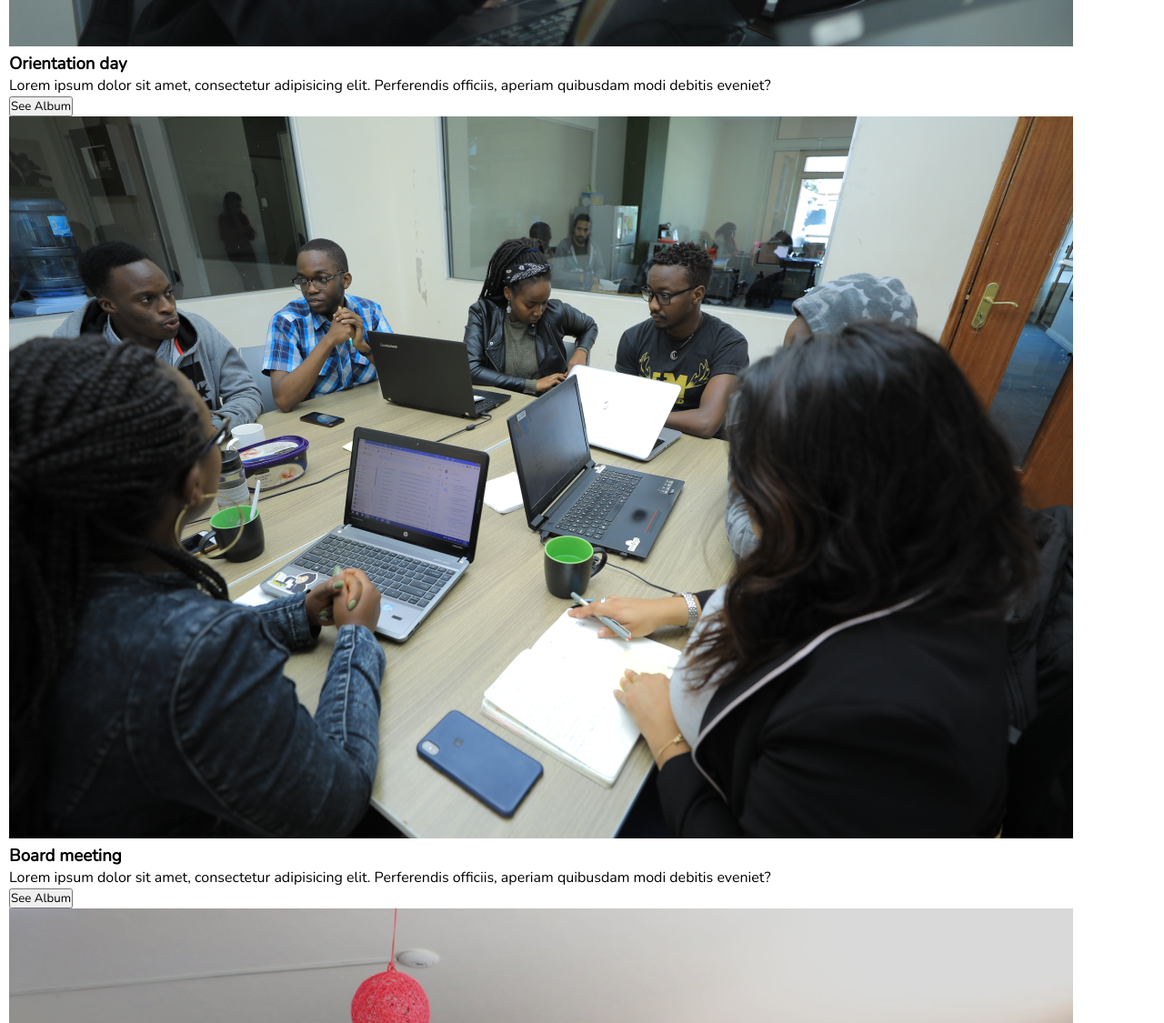
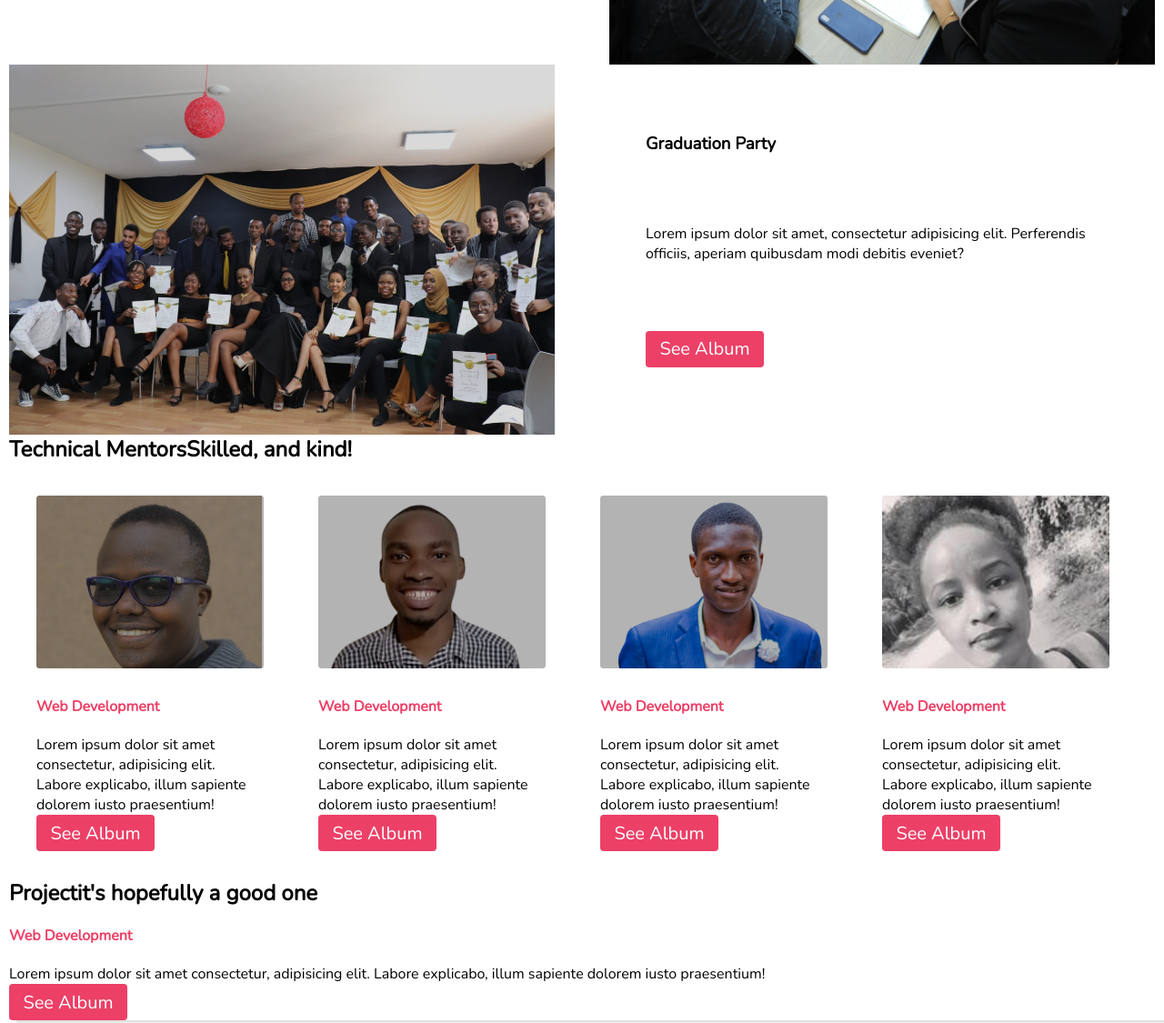
Before and after one commit to anthonykimani/Week-1-Independent-Project, a plain HTML site: page index.html in a window 1280 px wide. Shown: the part 1287-2412 px from the top of the page at 91% size. Drawn offline with nearby package versions, Linux system fonts and the light colour scheme.

Commit message:
Adds more css properties

```diff
--- a/Assets/css/style.css
+++ b/Assets/css/style.css
@@ -31,15 +31,6 @@ a{
     font-weight:200;
 }
 
-.navigation-button{
-    width:100px;
-    font-size:20px;
-    background-color:#ec4067;
-    border-radius:8px;
-    border:none;
-    color:white;
-}
-
 .introduction-bar{
     display:flex;
     overflow:auto;
@@ -51,4 +42,67 @@ a{
     justify-content:space-evenly;
     align-items: flex-start;
     margin-left:100px;
+    max-width:500px;
 }
+
+.enroll-button{
+    width:130px;
+    height:40px;
+    font-size:20px;
+    background-color:#ec4067;
+    border-radius:4px;
+    border:none;
+    color:white;
+    transition:.3s ease-in-out;
+    margin-right:10px;
+}
+.enroll-button:hover{
+    background-color:white;
+    border-radius:0px;
+    color:#ec4067;
+    border:1px solid #ec4067;
+}
+
+.explore-button{
+    width:100px;
+    height:40px;
+    font-size:20px;
+    background-color:white;
+    border:1px solid #ec4067;
+    color:#ec4067;
+    transition:.3s ease-in-out;
+}
+
+.explore-button:hover{
+    background-color:#ec4067;
+    color:white;
+}
+
+.story-one{
+    display:flex;
+
+}
+
+.story-two{
+    display:flex;
+    flex-direction: row-reverse;
+}
+
+.technical-team{
+    display:flex;
+}
+
+.technical-member img{
+    width:250px;
+    padding:5px 0px 5px;
+}
+
+.technical-member{
+    max-width:250px;
+    padding:30px;
+}
+
+#text{
+    color:#ec4067;
+    padding:20px 0px;
+}
--- a/index.html
+++ b/index.html
@@ -22,7 +22,7 @@
                         <li><a href = "#">Stories</a></li>
                     </ul>
                 </nav>
-                <button class = "navigation-button">Enroll</button>
+                <button class = "enroll-button">Enroll</button>
             </div>
             <div class = "introduction-bar">
                 <span class = "introduction-text">
@@ -39,24 +39,24 @@
             <div class = "stories-bar">
                 <h2>Stories<span class = "small-heading">So many memories!</span></h2>
                 <div class = "story-one">
-                    <img src = "Assets/images/image 2.png" alt = "">
-                    <span class = "story-text">
+                    <img src = "Assets/images/image 2.png" alt = "Technical mentor helping students" width = "600">
+                    <span class = "introduction-text">
                         <h3>Orientation day</h3>
                         <p>Lorem ipsum dolor sit amet, consectetur adipisicing elit. Perferendis officiis, aperiam quibusdam modi debitis eveniet?</p>
                         <button class = "enroll-button">See Album</button>
                     </span>
                 </div>
                 <div class = "story-two">
-                    <img src = "Assets/images/image 3.png" alt = "">
-                    <span class = "story-text">
+                    <img src = "Assets/images/image 3.png" alt = "a board meeting pictured" width = "600">
+                    <span class = "introduction-text">
                         <h3>Board meeting</h3>
                         <p>Lorem ipsum dolor sit amet, consectetur adipisicing elit. Perferendis officiis, aperiam quibusdam modi debitis eveniet?</p>
                         <button class = "enroll-button">See Album</button>
                     </span>
                 </div>
-                <div class = "story-three">
-                    <img src = "Assets/images/image 4.png" alt = "">
-                    <span class = "story-text">
+                <div class = "story-one">
+                    <img src = "Assets/images/image 4.png" alt = "" width = "600">
+                    <span class = "introduction-text">
                         <h3>Graduation Party</h3>
                         <p>Lorem ipsum dolor sit amet, consectetur adipisicing elit. Perferendis officiis, aperiam quibusdam modi debitis eveniet?</p>
                         <button class = "enroll-button">See Album</button>
@@ -65,7 +65,7 @@
             </div>
             <div class = "technical-bar">
                 <h2>Technical Mentors<span class = "small-heading">Skilled, and kind!</span></h2>
-                <div class = "technial-team">
+                <div class = "technical-team">
                     <span class = "technical-member">
                         <img src="Assets/images/image 5.png" alt="">
                         <h4 id = "text">Web Development</h4>
```
